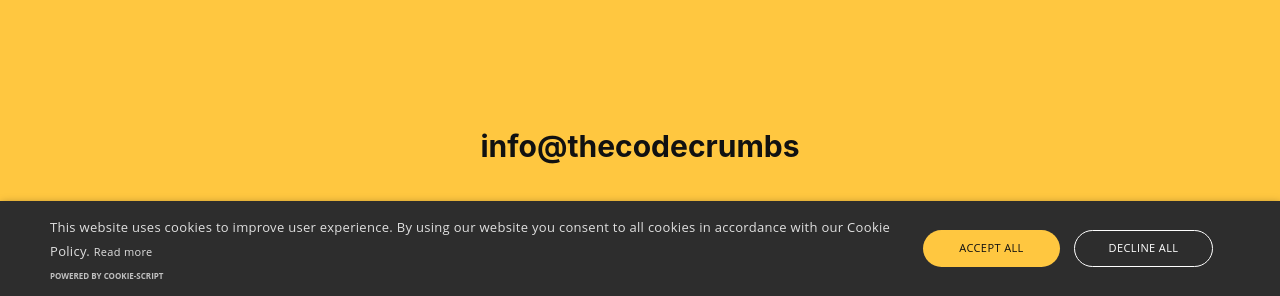
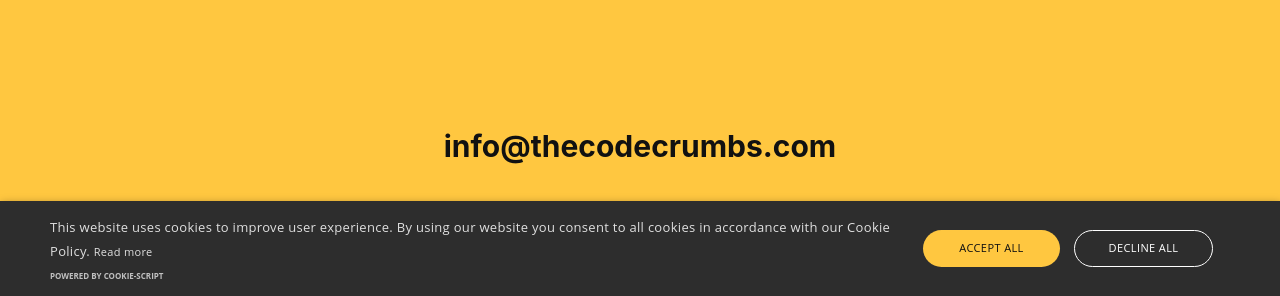
Before and after one commit to theCodecrumbs/Codecrumbs.github.io, a plain HTML site: page index.html in a window 1280 px wide. Shown: the part 504-800 px from the top of the page. Drawn offline with nearby package versions, Linux system fonts and the light colour scheme.

Commit message:
updated email link

```diff
--- a/index.html
+++ b/index.html
@@ -202,7 +202,7 @@ height="0" width="0" style="display:none;visibility:hidden"></iframe></noscript>
           <i class="icon-tik-tok-icon"></i>
         </a>
       </div>
-      <a class="email" href="mailto:info@thecodecrumbs">info@thecodecrumbs</a>
+      <a class="email" href="mailto:info@thecodecrumbs.com">info@thecodecrumbs.com</a>
     </main>
     <!--Start Cookie Script-->
     <script type="text/javascript" charset="UTF-8" src="/assets/js/cookie-policy.js"></script>
```
